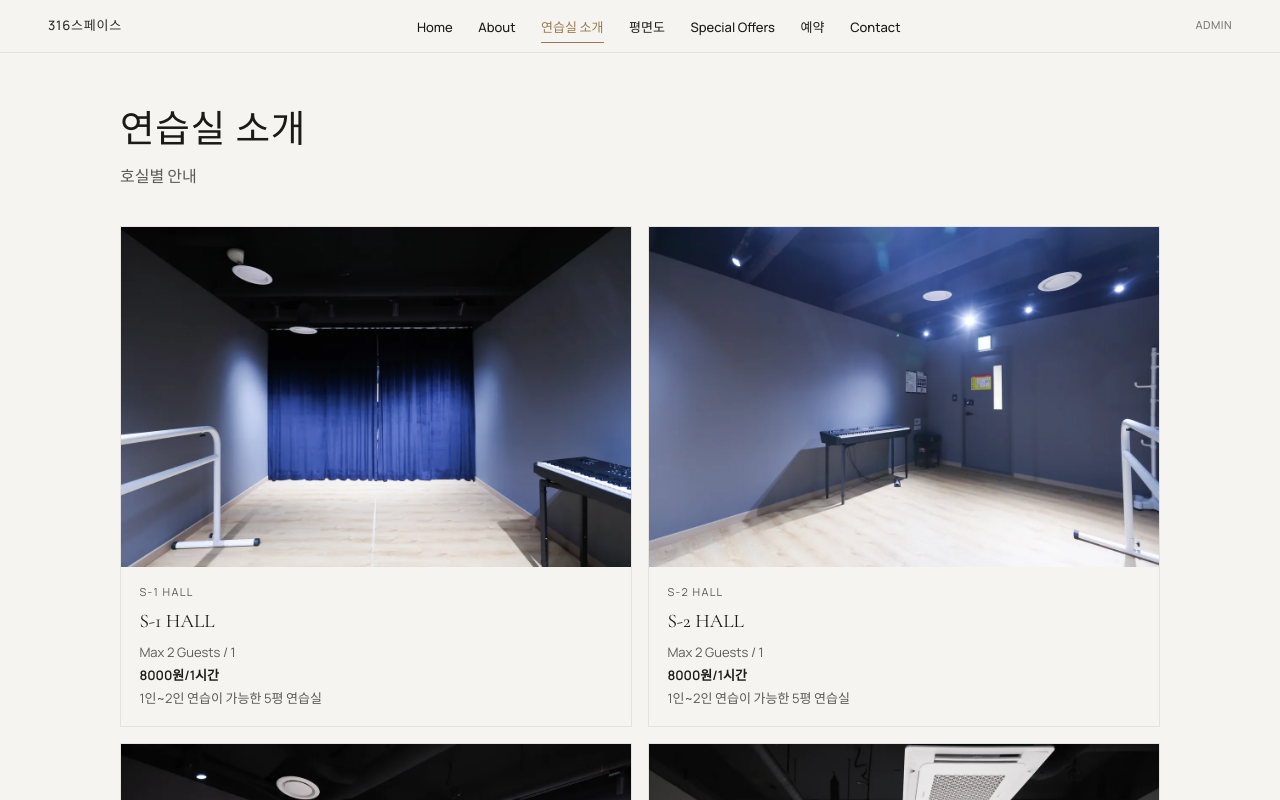
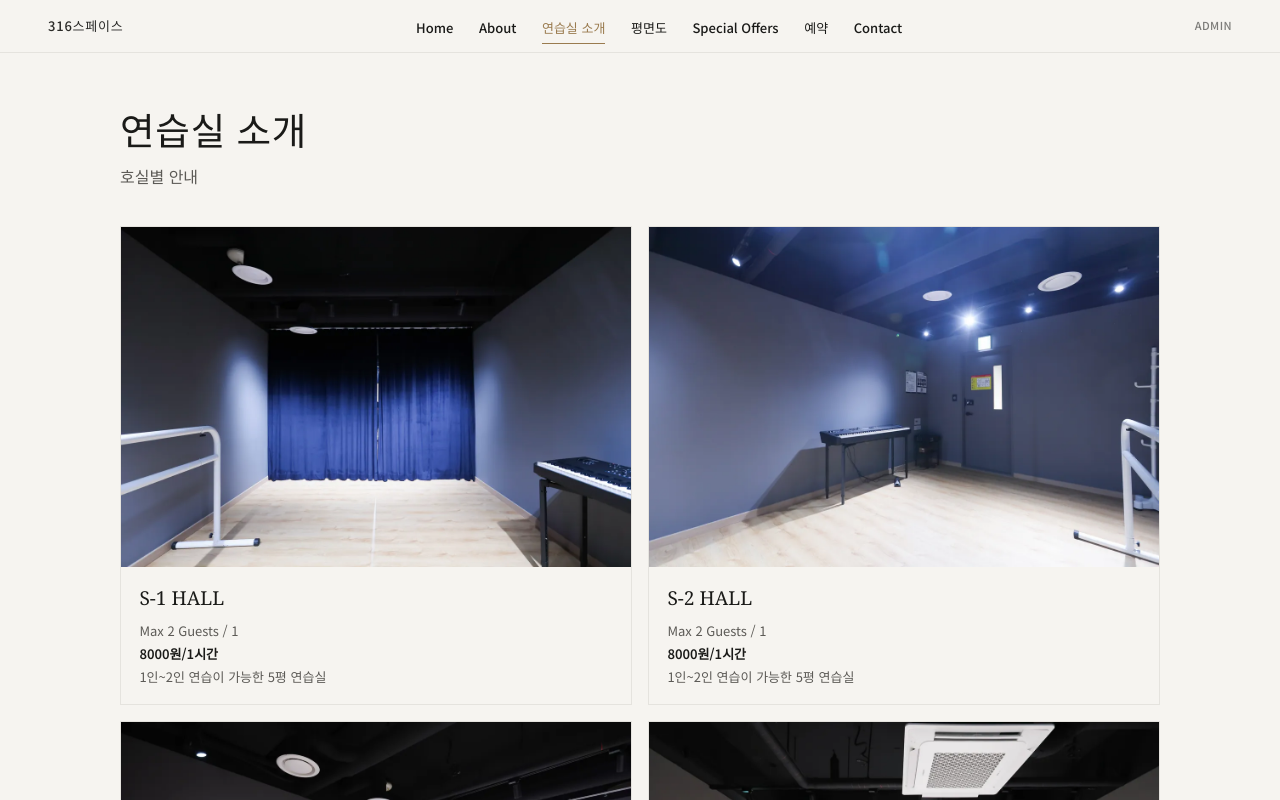
Before and after one commit to coverdreamit/316space, a React (Vite) app in the folder 316space-fe/: page /studio in a window 1280 px wide. Built offline with nearby package versions, Linux system fonts and the light colour scheme.

Commit message:
feat: 폰트 변경 및 스타일 수정
- index.html에서 Google Fonts의 Cormorant Garamond와 Manrope를 Noto Serif KR와 Noto Sans KR로 변경
- App.css와 index.css에서 font-family 속성을 수정하여 불필요한 폰트 대체 제거
- StudioPage에서 불필요한 slug 텍스트 제거

```diff
--- a/316space-fe/index.html
+++ b/316space-fe/index.html
@@ -8,7 +8,7 @@
     <link rel="preconnect" href="https://fonts.googleapis.com" />
     <link rel="preconnect" href="https://fonts.gstatic.com" crossorigin />
     <link
-      href="https://fonts.googleapis.com/css2?family=Cormorant+Garamond:ital,wght@0,400;0,600;1,400&family=Manrope:wght@400;500;600&display=swap"
+      href="https://fonts.googleapis.com/css2?family=Noto+Serif+KR:wght@400;600&family=Noto+Sans+KR:wght@400;500;600&display=swap"
       rel="stylesheet"
     />
   </head>
--- a/316space-fe/src/App.css
+++ b/316space-fe/src/App.css
@@ -26,7 +26,7 @@
 .header-admin-link {
   justify-self: end;
   align-self: start;
-  font-family: var(--font-sans), -apple-system, BlinkMacSystemFont, sans-serif;
+  font-family: var(--font-sans);
   font-size: 0.6875rem;
   font-weight: 500;
   letter-spacing: 0.04em;
@@ -117,7 +117,7 @@
 }
 
 .site-nav-link {
-  font-family: var(--font-sans), -apple-system, BlinkMacSystemFont, sans-serif;
+  font-family: var(--font-sans);
   font-size: 0.8125rem;
   font-weight: 500;
   color: var(--fg);
--- a/316space-fe/src/index.css
+++ b/316space-fe/src/index.css
@@ -12,8 +12,8 @@ html {
   --line: rgba(26, 26, 24, 0.08);
   --line-strong: rgba(26, 26, 24, 0.2);
   --accent: #9a7b4f;
-  --font-display: 'Cormorant Garamond', Georgia, serif;
-  --font-sans: 'Manrope', system-ui, sans-serif;
+  --font-display: 'Noto Serif KR', Georgia, serif;
+  --font-sans: 'Noto Sans KR', system-ui, sans-serif;
   font-family: var(--font-sans);
   line-height: 1.5;
   -webkit-font-smoothing: antialiased;
--- a/316space-fe/src/pages/StudioPage.tsx
+++ b/316space-fe/src/pages/StudioPage.tsx
@@ -36,7 +36,6 @@ export default function StudioPage() {
                 />
               </div>
               <div className="room-card__body">
-                <p className="room-card__slug">{h.slug}</p>
                 <h3 className="room-card__name">{h.name}</h3>
                 <p className="room-card__guests">{h.guests}</p>
                 <p className="room-card__price">{h.price}</p>
```
